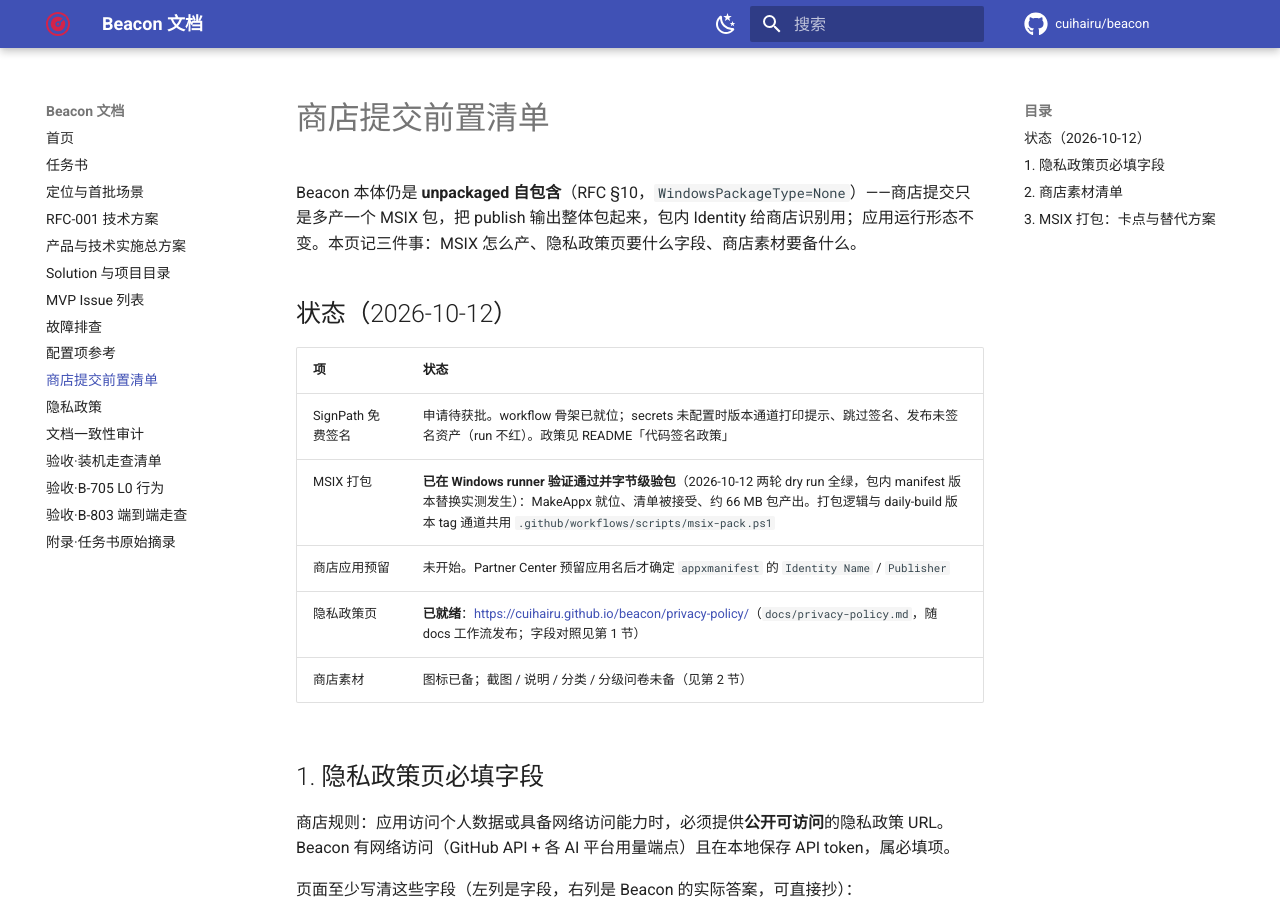
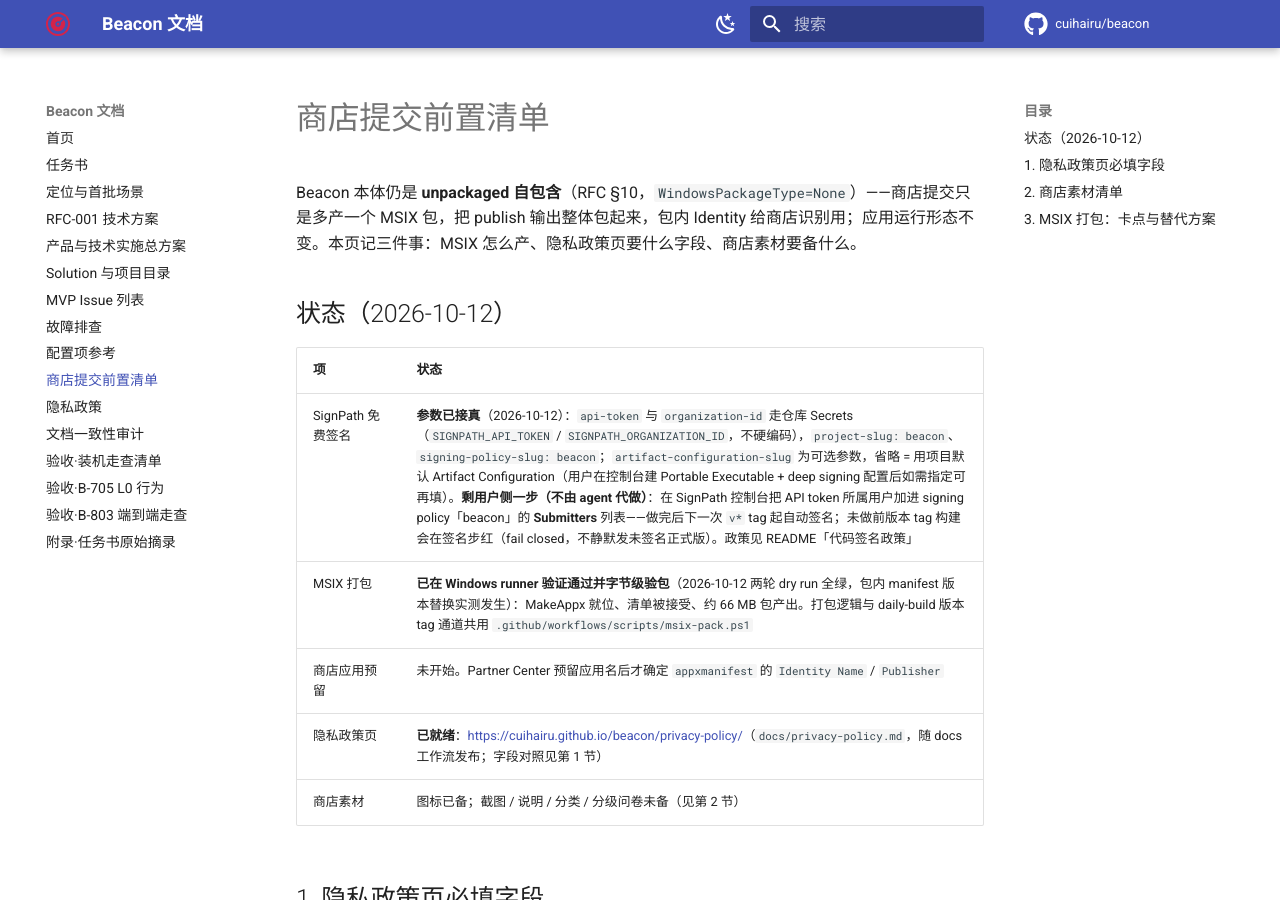
Before and after one commit to cuihairu/beacon, an MkDocs documentation site: the page built from docs/store-submission.md, in a window 1280 px wide and 900 px high. Built offline with MkDocs 1.6.1 and Material for MkDocs 9.7.7, drawn with Linux system fonts in a browser that asks for light colours; comment, search, counter and statistics services are not loaded.

Commit message:
ci: wire real signpath parameters into signing step

```diff
--- a/docs/store-submission.md
+++ b/docs/store-submission.md
@@ -6,7 +6,7 @@
 
 | 项 | 状态 |
 |---|---|
-| SignPath 免费签名 | 申请待获批。workflow 骨架已就位；secrets 未配置时版本通道打印提示、跳过签名、发布未签名资产（run 不红）。政策见 README「代码签名政策」 |
+| SignPath 免费签名 | **参数已接真**（2026-10-12）：`api-token` 与 `organization-id` 走仓库 Secrets（`SIGNPATH_API_TOKEN` / `SIGNPATH_ORGANIZATION_ID`，不硬编码），`project-slug: beacon`、`signing-policy-slug: beacon`；`artifact-configuration-slug` 为可选参数，省略 = 用项目默认 Artifact Configuration（用户在控制台建 Portable Executable + deep signing 配置后如需指定可再填）。**剩用户侧一步（不由 agent 代做）**：在 SignPath 控制台把 API token 所属用户加进 signing policy「beacon」的 **Submitters** 列表——做完后下一次 `v*` tag 起自动签名；未做前版本 tag 构建会在签名步红（fail closed，不静默发未签名正式版）。政策见 README「代码签名政策」 |
 | MSIX 打包 | **已在 Windows runner 验证通过并字节级验包**（2026-10-12 两轮 dry run 全绿，包内 manifest 版本替换实测发生）：MakeAppx 就位、清单被接受、约 66 MB 包产出。打包逻辑与 daily-build 版本 tag 通道共用 `.github/workflows/scripts/msix-pack.ps1` |
 | 商店应用预留 | 未开始。Partner Center 预留应用名后才确定 `appxmanifest` 的 `Identity Name` / `Publisher` |
 | 隐私政策页 | **已就绪**：<https://cuihairu.github.io/beacon/privacy-policy/>（`docs/privacy-policy.md`，随 docs 工作流发布；字段对照见第 1 节） |
```
Also changed, not shown: 1 other file.
